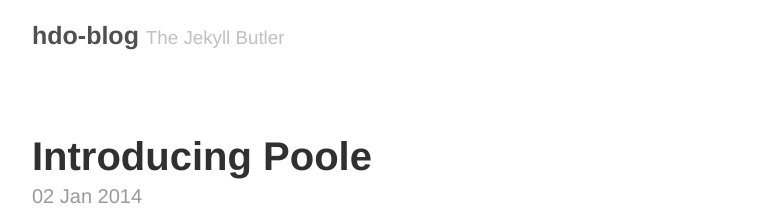
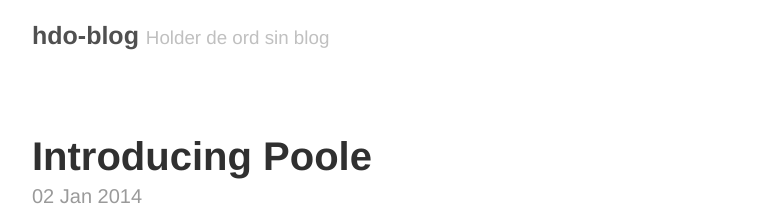
Before and after one commit to holderdeord/hdo-blog, a Jekyll site: the page built from index.html, in a window 1280 px wide. Shown: the top 220 px of the page, without its empty margins (248-1031 px from the left). Built offline with Jekyll 4.4.1, drawn with Linux system fonts in a browser that asks for light colours; the list of posts is cut into pages by our own code.

Commit message:
Update _config.yml

```diff
--- a/_config.yml
+++ b/_config.yml
@@ -4,16 +4,16 @@
 
 # Setup
 title:            hdo-blog
-tagline:          The Jekyll Butler
-url:              http://getpoole.com
+tagline:          Holder de ord sin blog
+url:              https://holderdeord.github.io/hdo-blog
 paginate:         1
 baseurl:          /
 author:
-  name:           Mark Otto
-  url:            https://twitter.com/mdo
-  email:          markdotto@gmail.com
+  name:           Holder de ord
+  url:            https://holderdeord.no
+  email:          mail@holderdeord.no
 
 # Custom vars
-version:          1.0.0
+version:          0.0.1
 github:
-  repo:           https://github.com/poole/poole
+  repo:           https://github.com/holderdeord/hdo-blog
```
